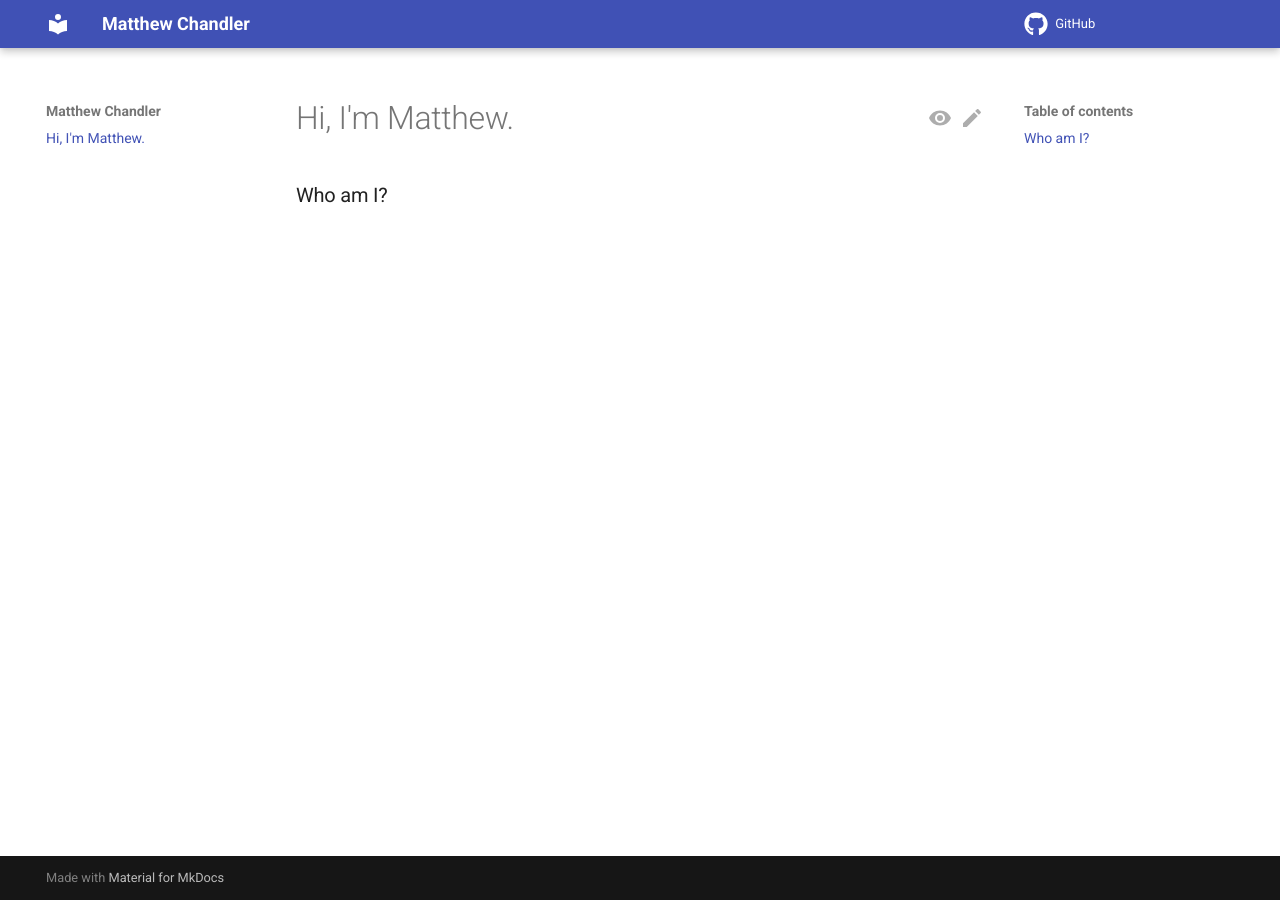
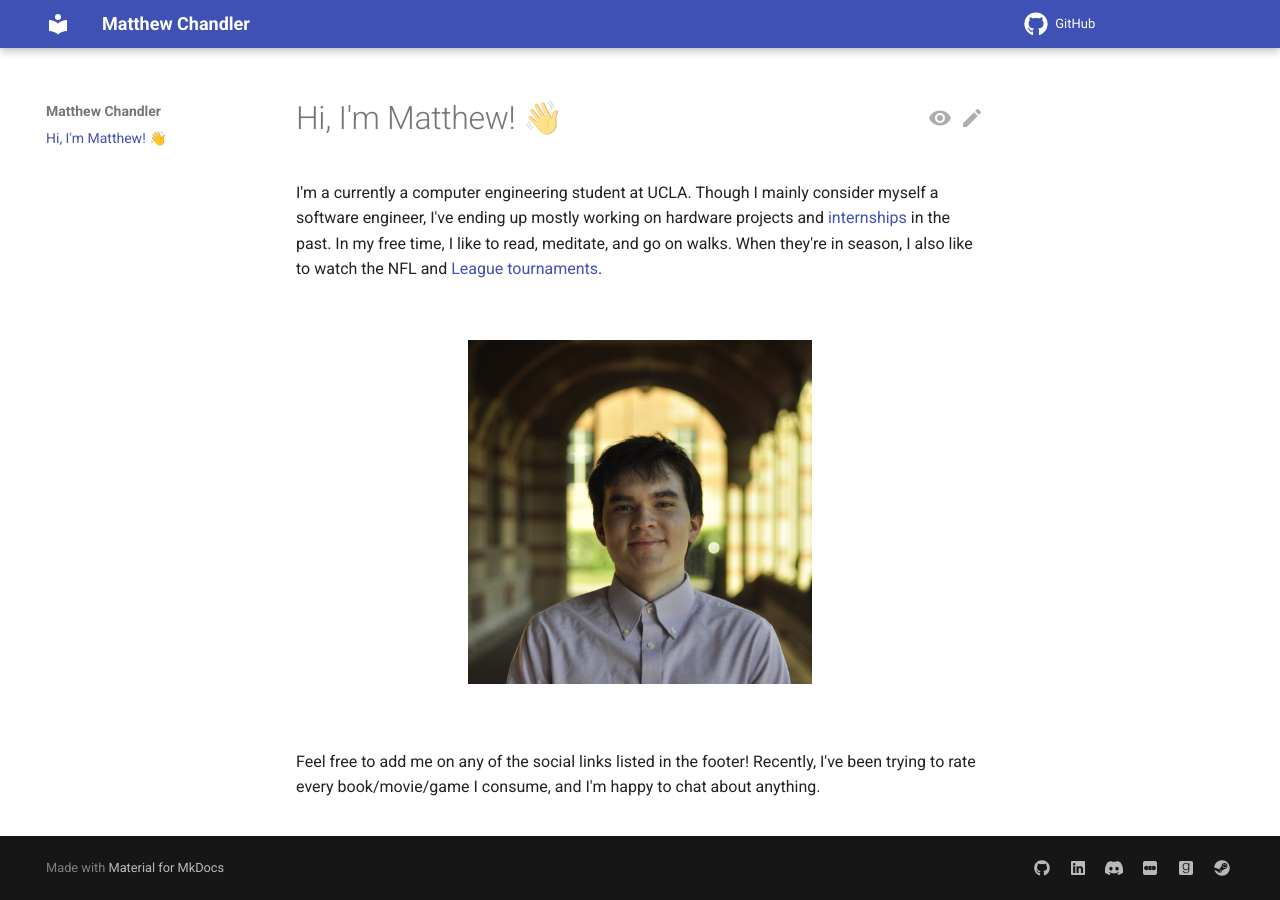
Before and after one commit to matthew-chandler/website, an MkDocs documentation site: the page built from docs/index.md, in a window 1280 px wide. Built offline with MkDocs 1.6.1 and Material for MkDocs 9.7.7, drawn with Linux system fonts in a browser that asks for light colours.

Commit message:
improve index intro, add social links in footer

```diff
--- a/docs/index.md
+++ b/docs/index.md
@@ -1,3 +1,13 @@
-# Hi, I'm Matthew.
+# Hi, I'm Matthew! 👋
 
-### Who am I?
+I'm a currently a computer engineering student at UCLA. Though I mainly consider myself a software engineer, I've ending up mostly working on hardware projects and [internships](https://www.linkedin.com/in/chandler-matthew/) in the past. In my free time, I like to read, meditate, and go on walks. When they're in season, I also like to watch the NFL and [League tournaments](https://en.wikipedia.org/wiki/League_of_Legends_in_esports).
+
+<br>
+
+<div style="text-align: center;">
+    <img src="images/HeadShot.jpg" alt="Royce Hall Head Shot" width="50%">
+</div>
+
+<br>
+
+Feel free to add me on any of the social links listed in the footer! Recently, I've been trying to rate every book/movie/game I consume, and I'm happy to chat about anything.
--- a/mkdocs.yml
+++ b/mkdocs.yml
@@ -16,7 +16,24 @@ theme:
   features:
     - content.action.view
     - content.action.edit
+    - navigation.footer
   custom_dir: overrides
+
+extra:
+  generator: true
+  social:
+    - icon: fontawesome/brands/github
+      link: https://github.com/matthew-chandler
+    - icon: fontawesome/brands/linkedin
+      link: https://www.linkedin.com/in/chandler-matthew/
+    - icon: fontawesome/brands/discord
+      link: https://discord.com/users/295627107113893898
+    - icon: fontawesome/brands/square-letterboxd
+      link: https://letterboxd.com/MipsyTheBlue/
+    - icon: fontawesome/brands/goodreads
+      link: https://www.goodreads.com/user/show/184444701-matthew-chandler
+    - icon: fontawesome/brands/steam
+      link: https://steamcommunity.com/id/mipsytheblue/)
 
 plugins:
   - git-revision-date-localized:
```
Also changed, not shown: docs/images/CoolMipsy.jpg (added), docs/images/HeadShot.jpg (added).
